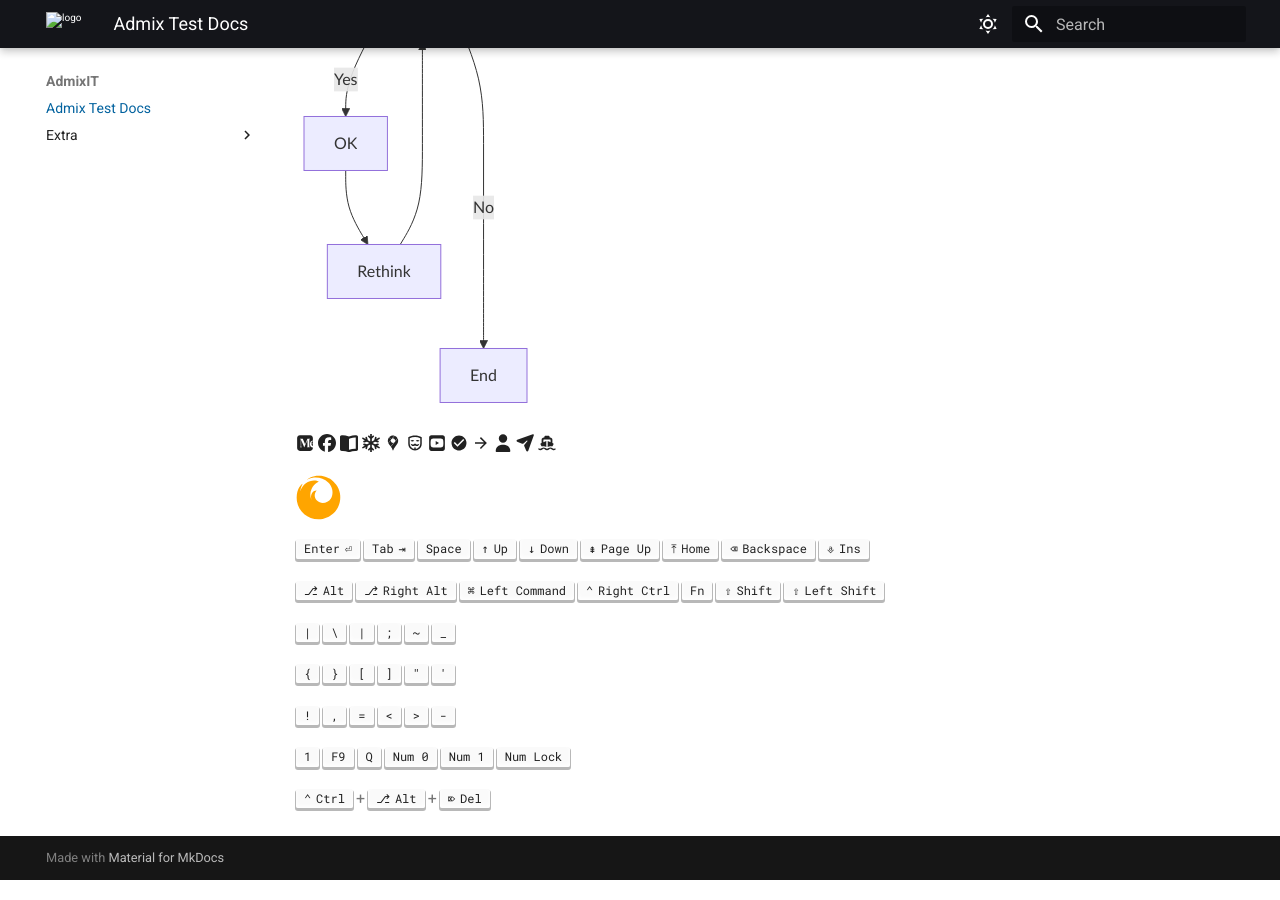
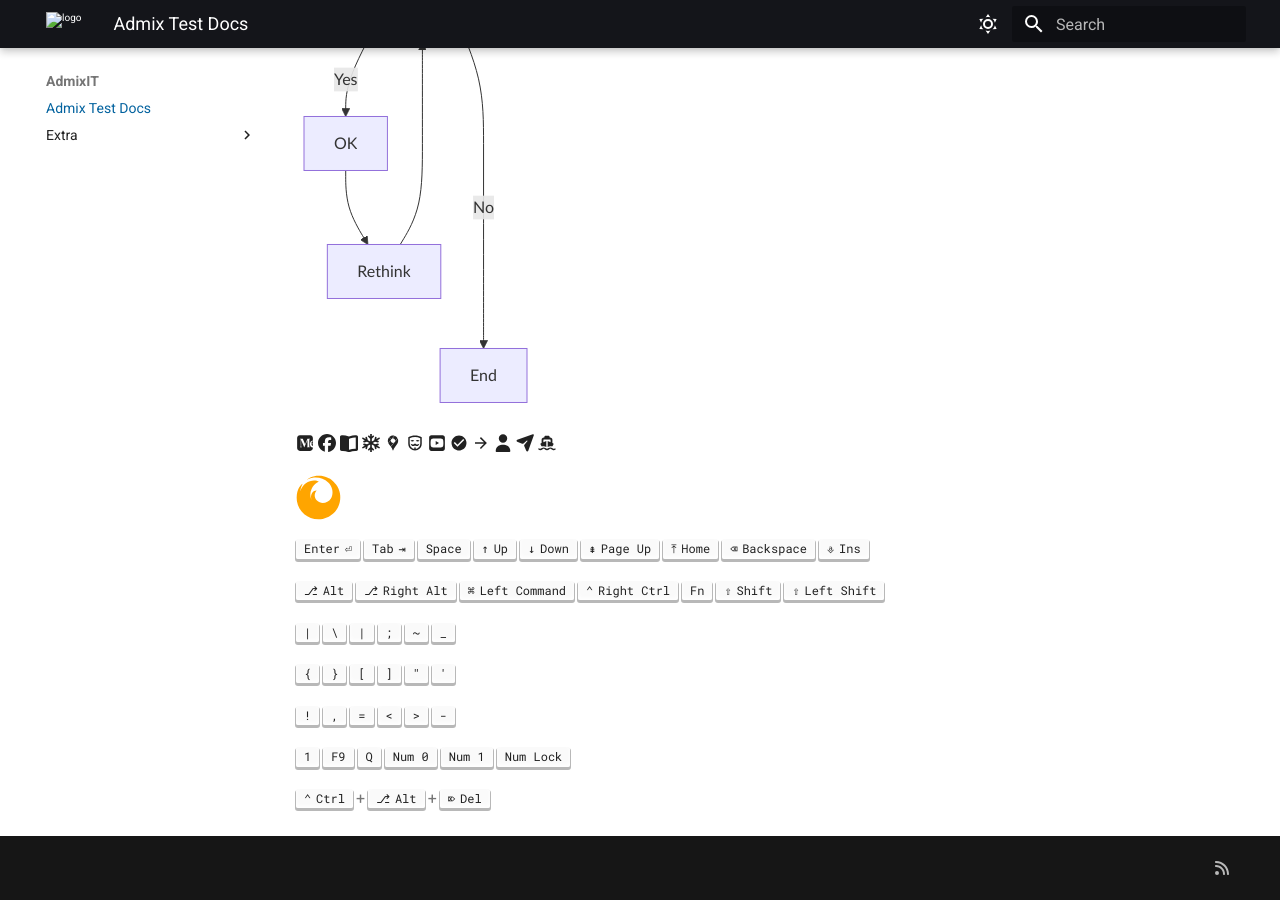
Before and after one commit to meri-imperiumi/handbook, an MkDocs documentation site: the page built from docs/index.md, in a window 1280 px wide and 900 px high, scrolled down 1079 px. Built offline with MkDocs 1.6.1 and Material for MkDocs 9.7.7, drawn with Linux system fonts in a browser that asks for light colours.

Commit message:
Update mkdocs.yml

```diff
--- a/mkdocs.yml
+++ b/mkdocs.yml
@@ -37,6 +37,10 @@ theme:
 extra:
   # Link to go when logo clicked
   homepage: https://docs.Admixit.com
+  generator: false
+  social:
+    - icon: fontawesome/solid/rss
+      link: https://Admixit.com
 
 plugins:
   - search
```
